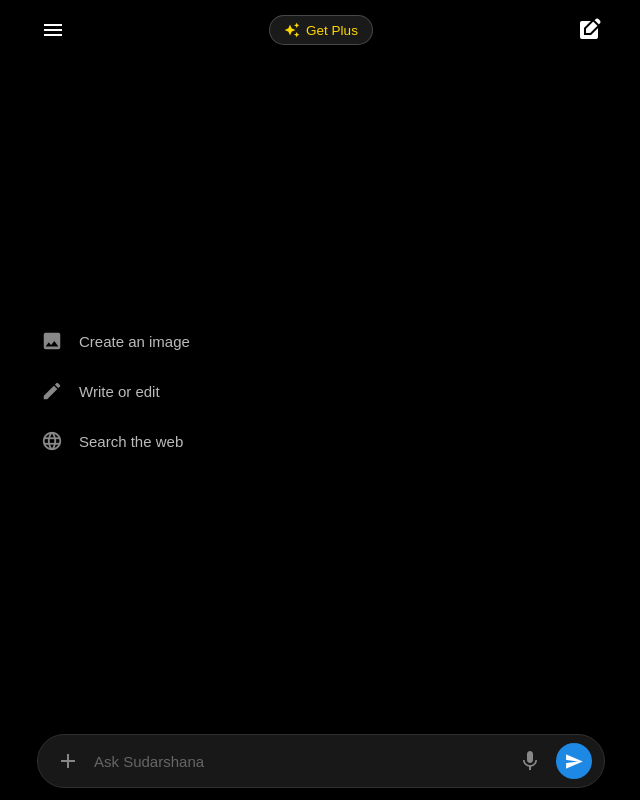
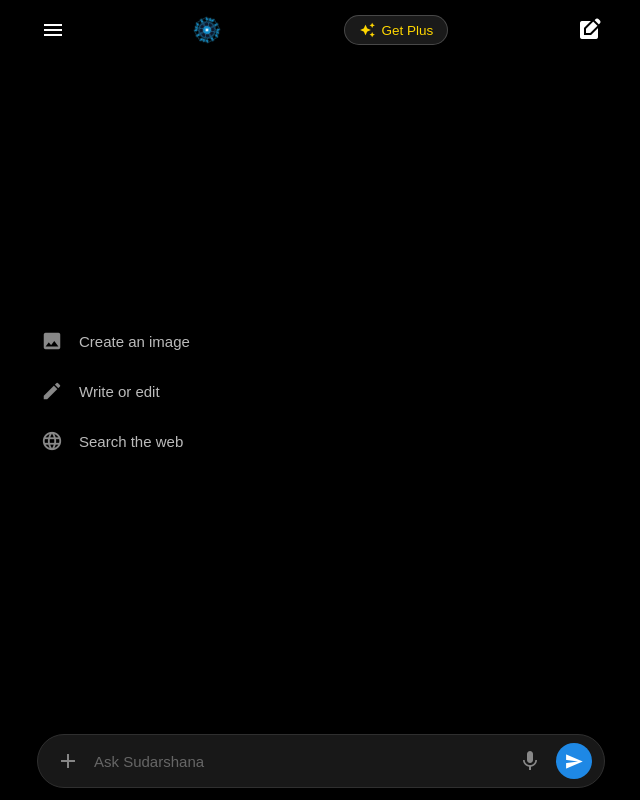
Before and after one commit to onlyuseme122-blip/sudarshana-chat-ai, a plain HTML site: page index.html in a window 1280 px wide. Shown: the whole page, without its empty margins (319-959 px from the left). Drawn offline with Linux system fonts and the light colour scheme.

Commit message:
Update index.html

```diff
--- a/index.html
+++ b/index.html
@@ -8,6 +8,18 @@
   <meta name="viewport" content="width=device-width, initial-scale=1, maximum-scale=1, user-scalable=no">
   <link href="https://fonts.googleapis.com/icon?family=Material+Icons" rel="stylesheet">
   <style>
+    .header-chakra {
+  width: 26px;
+  height: 26px;
+  animation: spinChakra 12s linear infinite;
+  display: inline-block;
+  vertical-align: middle;
+}
+@keyframes spinChakra {
+  from { transform: rotate(0deg); }
+  to { transform: rotate(360deg); }
+}
+
     * { box-sizing: border-box; margin: 0; padding: 0; }
     html, body {
       width: 100%; height: 100vh; height: 100dvh;
@@ -187,6 +199,38 @@
     <!-- Header -->
     <div class="header">
       <button class="icon-btn-header" onclick="toggleSidebar()"><span class="material-icons">menu</span></button>
+      <svg class="header-chakra" viewBox="0 0 100 100" xmlns="http://www.w3.org/2000/svg">
+  <circle cx="50" cy="50" r="46" fill="none" stroke="#38bdf8" stroke-width="2" opacity="0.6"/>
+  <g fill="#0284c7" stroke="#38bdf8" stroke-width="1.5">
+    <polygon points="50,2 54,14 46,14"/>
+    <polygon points="50,98 54,86 46,86"/>
+    <polygon points="2,50 14,54 14,46"/>
+    <polygon points="98,50 86,54 86,46"/>
+    <polygon points="16,16 26,22 20,28"/>
+    <polygon points="84,84 74,78 80,72"/>
+    <polygon points="16,84 20,72 26,78"/>
+    <polygon points="84,16 80,28 74,22"/>
+    <polygon points="28,5 34,16 26,18"/>
+    <polygon points="72,95 66,84 74,82"/>
+    <polygon points="5,72 16,66 18,74"/>
+    <polygon points="95,28 84,34 82,26"/>
+    <polygon points="72,5 74,18 66,16"/>
+    <polygon points="28,95 26,82 34,84"/>
+    <polygon points="95,72 82,74 84,66"/>
+    <polygon points="5,28 18,26 16,34"/>
+  </g>
+  <circle cx="50" cy="50" r="32" fill="#0f172a" stroke="#38bdf8" stroke-width="2"/>
+  <circle cx="50" cy="50" r="28" fill="none" stroke="#0284c7" stroke-width="1.5" stroke-dasharray="3,3"/>
+  <g stroke="#38bdf8" stroke-width="2">
+    <line x1="50" y1="20" x2="50" y2="80"/>
+    <line x1="20" y1="50" x2="80" y2="50"/>
+    <line x1="29" y1="29" x2="71" y2="71"/>
+    <line x1="29" y1="71" x2="71" y2="29"/>
+  </g>
+  <circle cx="50" cy="50" r="14" fill="#0284c7" stroke="#38bdf8" stroke-width="2"/>
+  <circle cx="50" cy="50" r="6" fill="#f8fafc"/>
+      </svg>
+
       <button class="get-plus-btn" onclick="alert('Sudarshana Pro is currently enabled.')"><span class="material-icons">auto_awesome</span> Get Plus</button>
       <button class="icon-btn-header" onclick="newChat()"><span class="material-icons">edit_square</span></button>
     </div>
```
